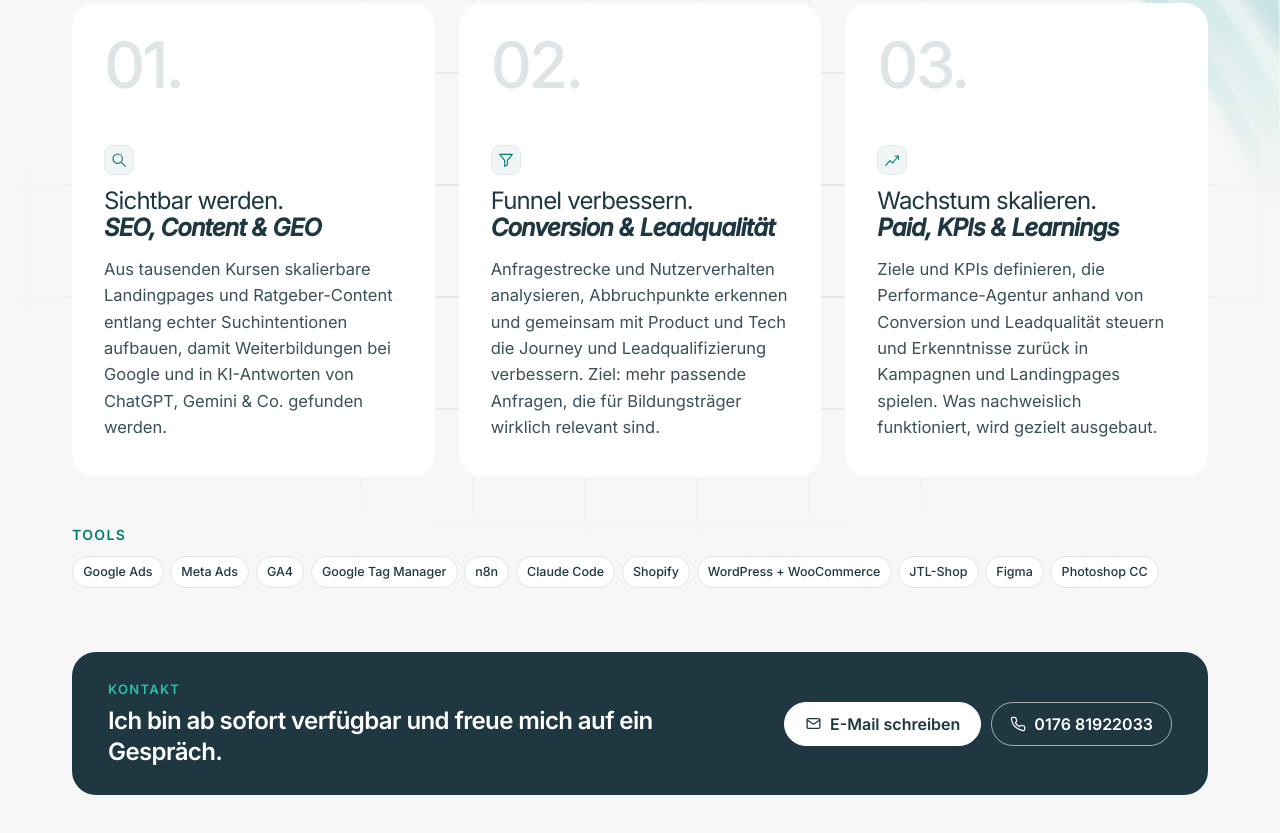
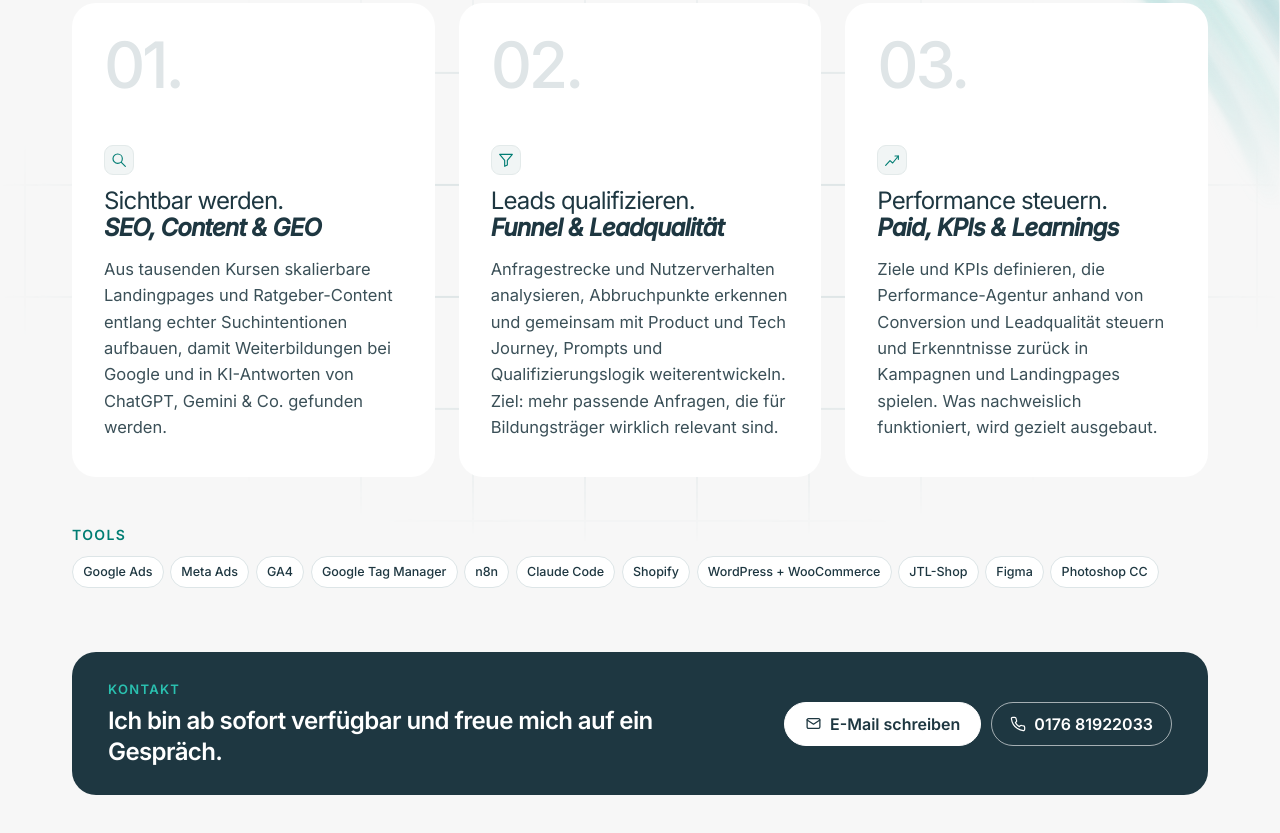
Before and after one commit to Shodan93/edtelligent-bewerbung, a plain HTML site: page index.html in a window 1280 px wide. Shown: the part 1960-2793 px from the top of the page. Drawn offline with nearby package versions, Linux system fonts and the light colour scheme.

Commit message:
Kacheln 02/03: roter Faden zur Headline + KI-Qualifizierung (Schwerpunkt 1 der Anzeige) wiederhergestellt
Co-Authored-By: Claude Opus 5.5 <noreply@anthropic.com>

```diff
--- a/index.html
+++ b/index.html
@@ -191,13 +191,13 @@
           <li style="{{ stepStyle }}">
             <span style="{{ stepNumStyle }}" aria-hidden="true">02.</span>
             <span style="{{ stepChipStyle }}" aria-hidden="true"><svg width="16" height="16" viewBox="0 0 48 48" fill="none" stroke="#007d73" stroke-width="3.4" stroke-linecap="round" stroke-linejoin="round"><path d="M5 7h38L28 25v14l-8 4V25z"></path></svg></span>
-            <h3 style="{{ skillTitleStyle }}">Funnel verbessern. <em style="{{ skillTitleEmStyle }}">Conversion &amp; Leadqualität</em></h3>
-            <p style="{{ skillTextStyle }}">Anfragestrecke und Nutzerverhalten analysieren, Abbruchpunkte erkennen und gemeinsam mit Product und Tech die Journey und Leadqualifizierung verbessern. Ziel: mehr passende Anfragen, die für Bildungsträger wirklich relevant sind.</p>
+            <h3 style="{{ skillTitleStyle }}">Leads qualifizieren. <em style="{{ skillTitleEmStyle }}">Funnel &amp; Leadqualität</em></h3>
+            <p style="{{ skillTextStyle }}">Anfragestrecke und Nutzerverhalten analysieren, Abbruchpunkte erkennen und gemeinsam mit Product und Tech Journey, Prompts und Qualifizierungslogik weiterentwickeln. Ziel: mehr passende Anfragen, die für Bildungsträger wirklich relevant sind.</p>
           </li>
           <li style="{{ stepStyle }}">
             <span style="{{ stepNumStyle }}" aria-hidden="true">03.</span>
             <span style="{{ stepChipStyle }}" aria-hidden="true"><svg width="16" height="16" viewBox="0 0 48 48" fill="none" stroke="#007d73" stroke-width="3.4" stroke-linecap="round" stroke-linejoin="round"><path d="M5 40 18 26l8 7L43 12"></path><path d="M33 12h10v10"></path></svg></span>
-            <h3 style="{{ skillTitleStyle }}">Wachstum skalieren. <em style="{{ skillTitleEmStyle }}">Paid, KPIs &amp; Learnings</em></h3>
+            <h3 style="{{ skillTitleStyle }}">Performance steuern. <em style="{{ skillTitleEmStyle }}">Paid, KPIs &amp; Learnings</em></h3>
             <p style="{{ skillTextStyle }}">Ziele und KPIs definieren, die Performance-Agentur anhand von Conversion und Leadqualität steuern und Erkenntnisse zurück in Kampagnen und Landingpages spielen. Was nachweislich funktioniert, wird gezielt ausgebaut.</p>
           </li>
         </ol>
```
